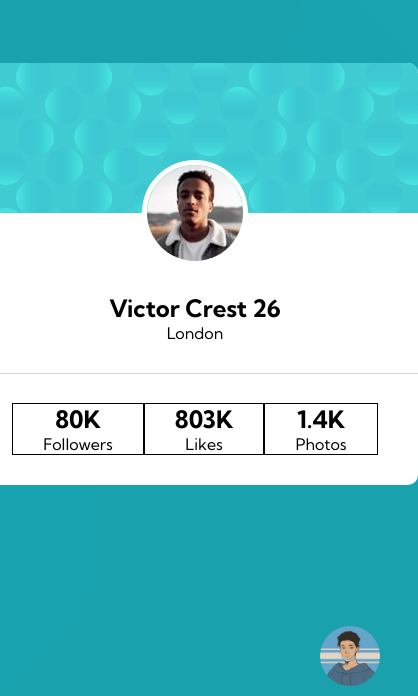
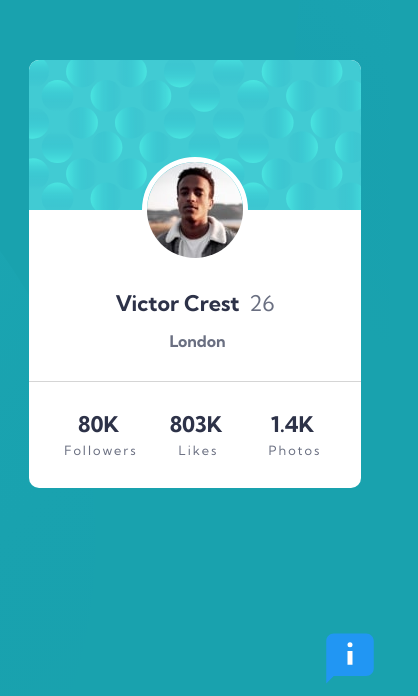
Before and after one commit to Marvin-Erazo/profile-card-component, a plain HTML site: page index.html in a window 390 px wide. Shown: the part 148-844 px from the top of the page, 418 px wide, since content can reach past the window. Drawn offline with Linux system fonts and the light colour scheme.

Commit message:
"Project finished"

```diff
--- a/index.html
+++ b/index.html
@@ -48,15 +48,15 @@
 		</section>
 	</main>
 
-	<footer class="author-container">
-		<img src="/images/avatar.jpg" alt="Avatar image" id="avatar">
+	<button class="author-container" onclick="ShowHideAttribution()">
+		<svg xmlns="http://www.w3.org/2000/svg" aria-hidden="true" role="img" width="1em" height="1em" preserveAspectRatio="xMidYMid meet" viewBox="0 0 48 48"><path fill="#2196F3" d="M37 40H11l-6 6V12c0-3.3 2.7-6 6-6h26c3.3 0 6 2.7 6 6v22c0 3.3-2.7 6-6 6z"/><g fill="#fff"><path d="M22 20h4v11h-4z"/><circle cx="24" cy="15" r="2"/></g></svg>
 
 		<div class="author" id="author">
 			Challenge by <a href="https://www.frontendmentor.io?ref=challenge" target="_blank">Frontend Mentor</a>
 			<br>
 			Coded by <a href="https://github.com/Marvin-Erazo">Marvin Erazo</a>
 		</div>
-	</footer>
+	</button>
 
 <script src="main.js"></script>
 </body>
--- a/main.js
+++ b/main.js
@@ -1,19 +1,4 @@
-//obtainer the element click
-let authorBtn = document.getElementById('avatar');
-
-// create a counter for the clicks
-let clicksCount = 0;
-
-
-//if the click is par the elemment hidden else the element shows
-authorBtn.addEventListener('click', function(){
-    clicksCount +=1;
-
-    if(clicksCount % 2 === 0){
-        document.getElementById('author').className = 'author';
-    }
-
-    else{
-        document.getElementById('author').className = 'author-active';
-    }
-});
+function ShowHideAttribution(){
+    let authorState = document.querySelector('#author');
+    authorState.className = authorState.className === "author" ? "author-active" : "author";
+}
--- a/style.css
+++ b/style.css
@@ -29,7 +29,7 @@ body {
   background: url("images/bg-pattern-top.svg") -50% 200% no-repeat, url("images/bg-pattern-bottom.svg") 150% -150% no-repeat, var(--bg-color);
 }
 
-body footer {
+button{
   position: fixed;
   bottom: 10px;
   right: 10px;
@@ -46,33 +46,30 @@ body footer {
   color: var(--paragraph-font);
   font-family: var(--paragraph-font);
   font-size: .7rem;
+  background-color: transparent;
+  border: none;
+  cursor: pointer;
 }
 
-body footer a {
+button a {
   text-decoration: none;
   color: white;
 }
 
-body footer img {
+button svg {
   width: 60px;
-  border-radius: 100%;
-  margin-left: 20px;
+  height: 60px;
 }
 
-body footer .author {
+.author {
   display: none;
-  padding: 5px 10px;
-  border-radius: 10px 10px 0px 10px;
 }
 
-body footer img:hover {
-  cursor: pointer;
-}
-
-body footer .author-active {
-  background-color: var(--line-color);
-  padding: 5px 10px;
-  border-radius: 10px 10px 0px 10px;
+.author-active {
+  text-align: left;
+  background-color: #2196f3;
+  padding: 8px 10px;
+  border-radius: 10px 10px 10px 10px;
   -webkit-animation-duration: 1s;
           animation-duration: 1s;
   -webkit-animation-name: authorShow;
@@ -107,12 +104,12 @@ body footer .author-active {
   }
 }
 
-body main {
+main {
   background-color: #fff;
   border-radius: 10px;
 }
 
-body main header {
+main header {
   background-image: url("images/bg-pattern-card.svg");
   width: 100%;
   height: 150px;
@@ -125,7 +122,7 @@ body main header {
   border-radius: 10px 10px 0px 0px;
 }
 
-body main header img {
+main header img {
   border-radius: 100%;
   margin: auto;
   -webkit-transform: translateY(75px);
@@ -133,14 +130,33 @@ body main header img {
   border: 5px solid #fff;
 }
 
-body main section {
+main section {
   text-align: center;
   font-family: var(--paragraph-font);
   width: 100%;
-  padding: 0px 40px;
+  padding: 0px 30px;
 }
 
-body main .line {
+.profile-info h1{
+  color: var(--title-font-color);
+  font-size: 1.35rem;
+  margin-bottom: 15px;
+}
+
+.profile-info span,p{
+  color: var(--paragraph-font-color);
+  margin-left: 5px;
+}
+
+.profile-info span{
+  font-weight: 400;
+}
+
+.profile-info p{
+  font-weight: 700;
+}
+
+.line {
   margin: 30px 0px;
   background-color: var(--line-color);
   width: 100%;
@@ -148,21 +164,48 @@ body main .line {
   opacity: .4;
 }
 
-body main .profile-details {
+.profile-details {
   margin-bottom: 30px;
 }
 
-body main .profile-details ul {
+.profile-details ul {
   display: -ms-grid;
   display: grid;
-  -ms-grid-columns: (1fr)[3];
-      grid-template-columns: repeat(3, 1fr);
+  grid-template-columns: repeat(3, 1fr);
   list-style: none;
 }
 
-body main .profile-details ul li {
-  border: 1px solid;
+.profile-details li {
   text-align: center;
-  padding: 0px 30px;
+  padding: 0px 20px;
 }
-/*# sourceMappingURL=style.css.map */
+
+.profile-details li h1{
+  font-size: 1.35rem;
+  color: var(--title-font-color);
+  margin-bottom: 5px;
+}
+
+.profile-details li p{
+  font-size: .8rem;
+  color: var(--paragraph-font-color);
+  letter-spacing: 2px;
+}
+
+
+
+
+@media screen and (max-width: 768px) {
+  main{
+    width: 85%;
+  }
+
+  main section{
+    padding: 0 20px;
+  }
+
+  .profile-details li {
+    text-align: center;
+    padding: 0px 10px;
+  }
+}
```
